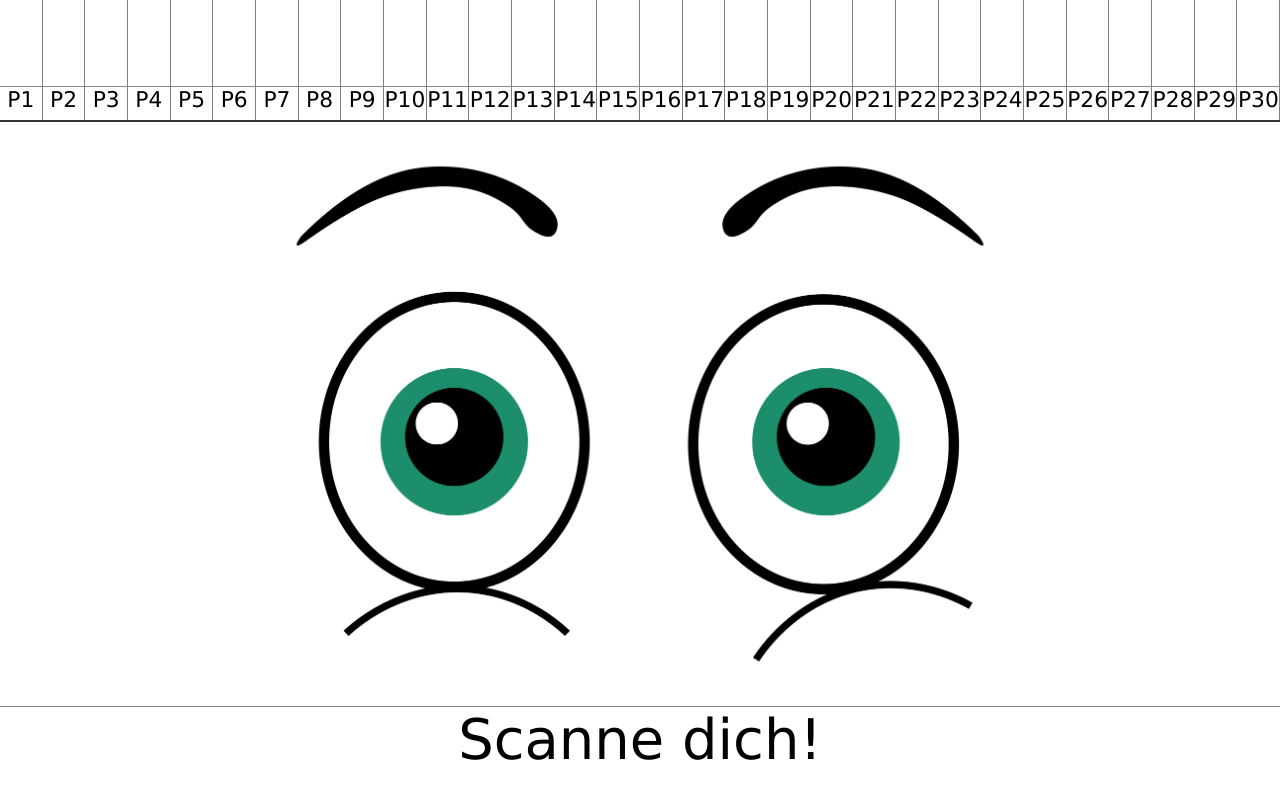
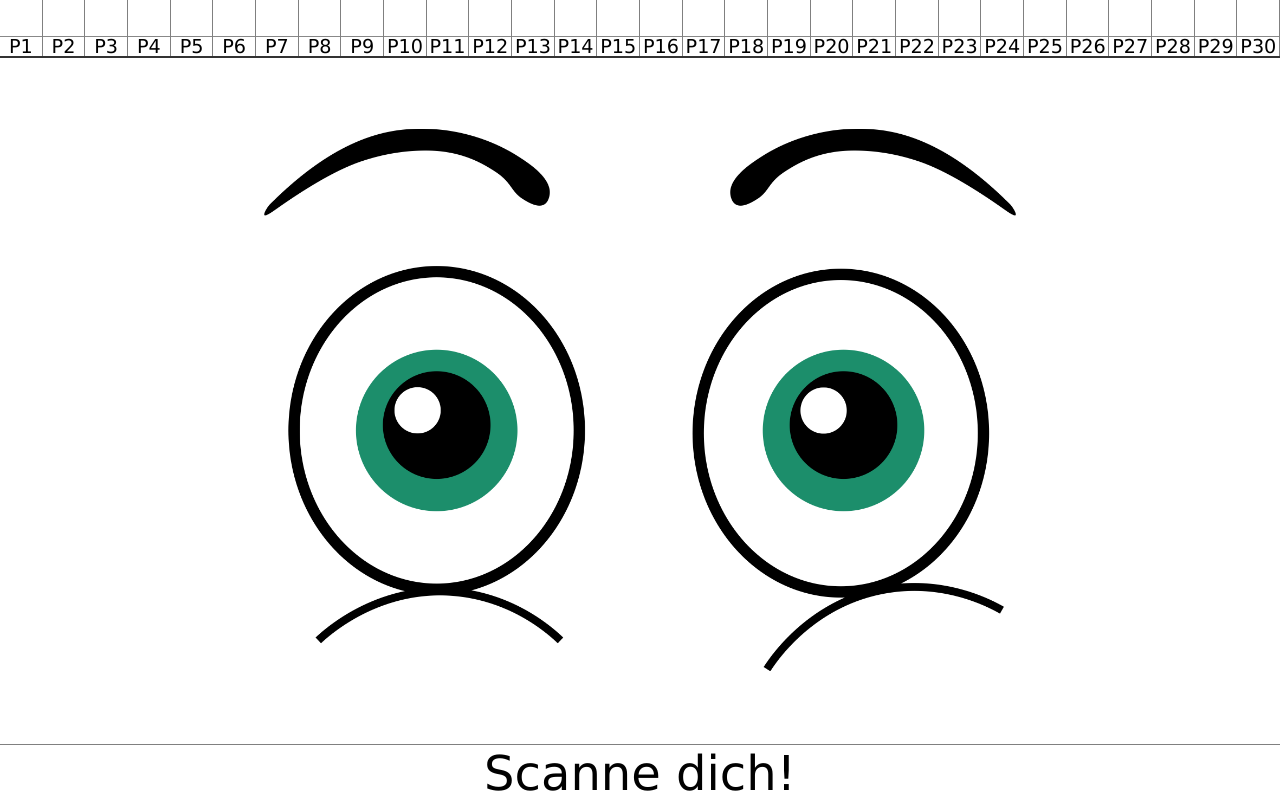
Before and after one commit to michivo/putsch-feedback-friend, a plain HTML site: page public/index.html in a window 1280 px wide. Drawn offline with Linux system fonts and the light colour scheme; no server answers.

Commit message:
reduce header-footer size

```diff
--- a/public/assets/styles/blink.css
+++ /dev/null
@@ -1,13 +0,0 @@
-#eyes {
-	height: 73%;
-	width: 100%;
-	display: flex;
-	justify-content: center;
-	align-items: center;
-	border-bottom: 1px solid gray;
-}
-
-#face {
-    height: 100%;
-    width: auto;
-}
--- a/public/assets/styles/style.css
+++ b/public/assets/styles/style.css
@@ -6,14 +6,18 @@ body {
 }
 
 div.container {
-    height: 100%;
-    width: 100%;
-    display: flex;
-    flex-direction: column;
+    height: 100vh;
+    width: 100vw;
+    display: grid;
+    grid-template:
+        "header" 7vh
+        "body" 86vh
+        "footer" 7vh / 100%;
+    overflow: hidden;
 }
 
 #players {
-    height: 15%;
+    height: 100%;
     border-bottom: 2px solid #333;
     display: flex;
     flex-direction: row;
@@ -27,14 +31,15 @@ div.container {
 }
 
 .label {
-    font-size: 1.7vw;
+    font-size: 1.5vw;
     text-align: center;
     border-top: 1px solid #888;
+    line-height: 1.5vw;
 }
 
 .stack {
     height: 70%;
-    font-size: 1.7vw;
+    font-size: 1.5vw;
     padding-left: .5rem;
     padding-right: .5rem;
     padding-bottom: .1rem;
@@ -45,14 +50,14 @@ div.container {
 
 .stack > span {
     border-bottom: 3px solid #333;
-    height: 3px;
+    height: 2px;
     display: block;
     border-radius: 1px;
 }
 
 #messages {
-    height: 10%;
-    font-size: 7vh;
+    border-top: 1px solid gray;
+    font-size: 6vh;
     text-align: center;
 }
 
@@ -69,3 +74,21 @@ div.container {
     border: none;
     outline: none;
 }
+
+#eyes {
+	width: 100vw;
+    height: 100%;
+	display: flex;
+	justify-content: center;
+    justify-self: center;
+    align-self: center;
+	align-items: center;
+    border: none;
+}
+
+#face {
+    width: auto;
+    height: calc(100% - 6vh);
+    padding-bottom: 3vh;
+	padding-top: 3vh;
+}
--- a/public/index.html
+++ b/public/index.html
@@ -4,7 +4,6 @@
 <head>
     <title>Putsch Feedbackfreund</title>
     <link rel="stylesheet" type="text/css" href="./assets/styles/style.css">
-    <link rel="stylesheet" type="text/css" href="./assets/styles/blink.css">
 </head>
 
 <body>
```
